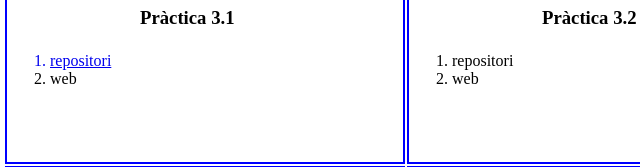
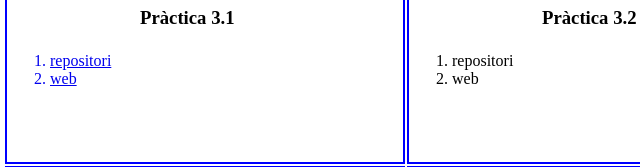
Before and after one commit to DavidS393/Portfolio, a plain HTML site: page index.html in a window 1280 px wide. Shown: the part 255-422 px from the top of the page, 3-643 px from the left. Drawn offline with Linux system fonts and the light colour scheme.

Commit message:
acabando

```diff
--- a/index.html
+++ b/index.html
@@ -28,7 +28,7 @@
             <ul class="numero" >
 
                 <a href="https://github.com/DavidS393/pract3.1"><li>repositori</li></a>
-                <li> web  </li>
+                <a href="file:///home/davsim5/Documentos/html/PRUEBAS/index%20(1).html"><li>web </li></a>
             </ul>
         </td>
         </table>
```
